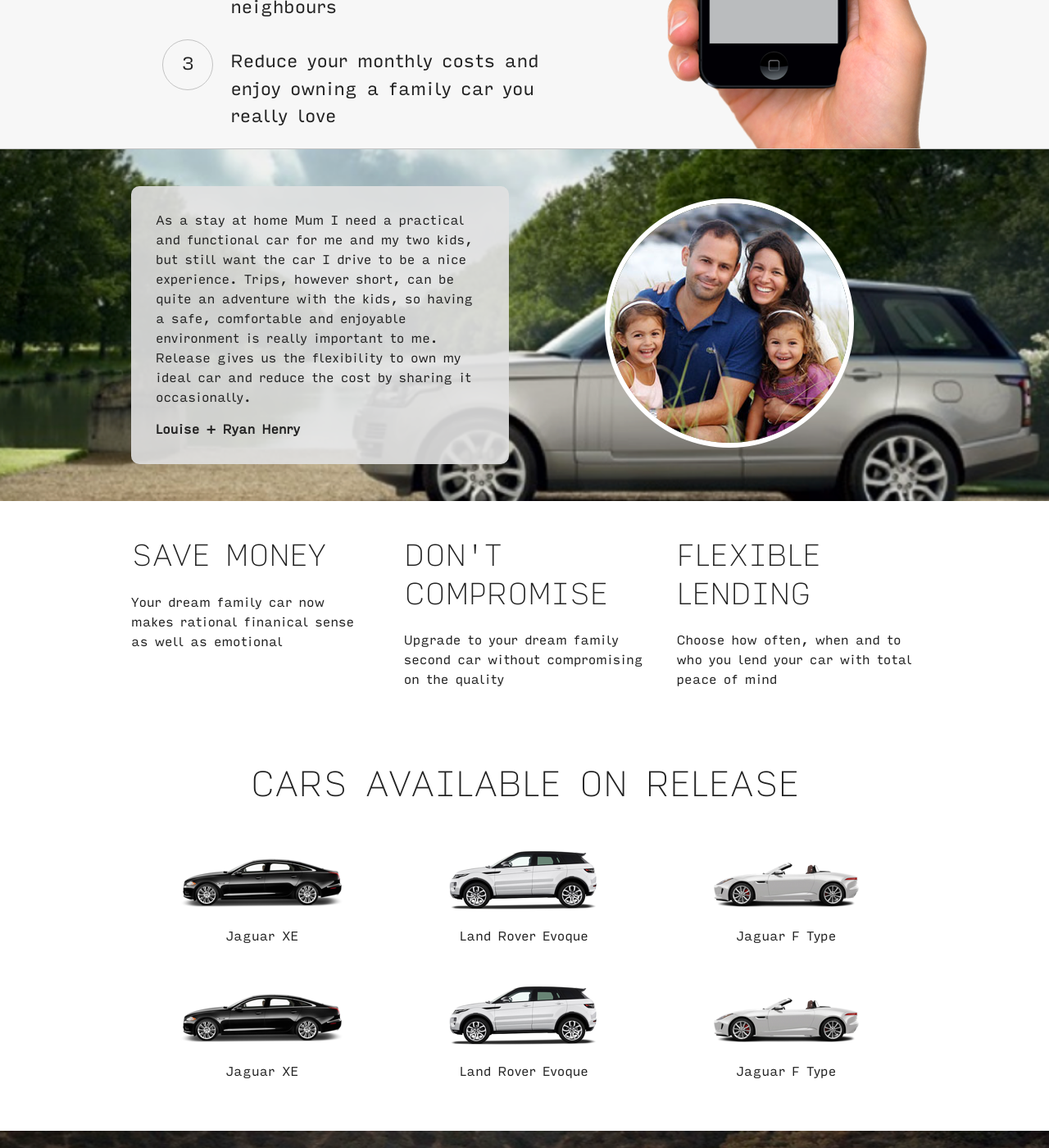
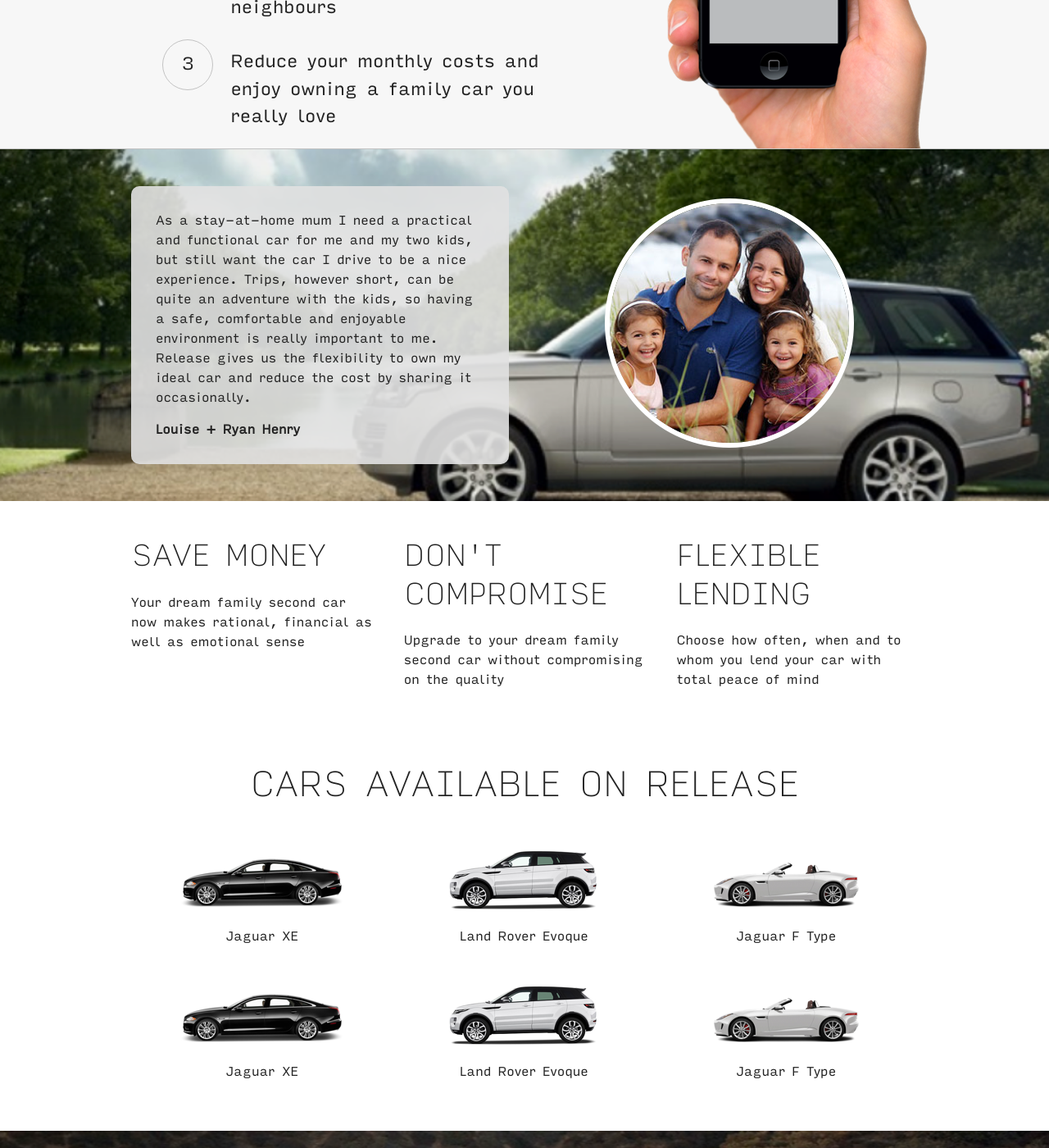
Before and after one commit to releasefinance/releasefinance.github.io, a Jekyll site: the page built from mums-1.html, in a window 1280 px wide and 1400 px high, scrolled down 1033 px. Shown: the whole window at 82% size. Built offline with Jekyll 4.4.1, drawn with Linux system fonts in a browser that asks for light colours.

Commit message:
Update mums-1.html

```diff
--- a/mums-1.html
+++ b/mums-1.html
@@ -22,19 +22,19 @@
   image  : howitworks_ui_1.png
 
 testimonial:
-  quote : As a stay at home Mum I need a practical and functional car for me and my two kids, but still want the car I drive to be a nice experience. Trips, however short, can be quite an adventure with the kids, so having a safe, comfortable and enjoyable environment is really important to me. Release gives us the flexibility to own my ideal car and reduce the cost by sharing it occasionally.
+  quote : As a stay-at-home mum I need a practical and functional car for me and my two kids, but still want the car I drive to be a nice experience. Trips, however short, can be quite an adventure with the kids, so having a safe, comfortable and enjoyable environment is really important to me. Release gives us the flexibility to own my ideal car and reduce the cost by sharing it occasionally.
   name  : Louise + Ryan Henry
   image   : testimonial_people_1.png
   bg    : testimonial_bg_1.png
 
 feature_list :
-  - text : Your dream family car now makes rational finanical sense as well as emotional
+  - text : Your dream family second car now makes rational, financial as well as emotional sense
     header : Save money
     img : img_1.png
   - text : Upgrade to your dream family second car without compromising on the quality
     header : Don't compromise
     img : img_2.png
-  - text : Choose how often, when and to who you lend your car with total peace of mind
+  - text : Choose how often, when and to whom you lend your car with total peace of mind
     header : Flexible Lending
     img : img_3.png
 cars:
```
